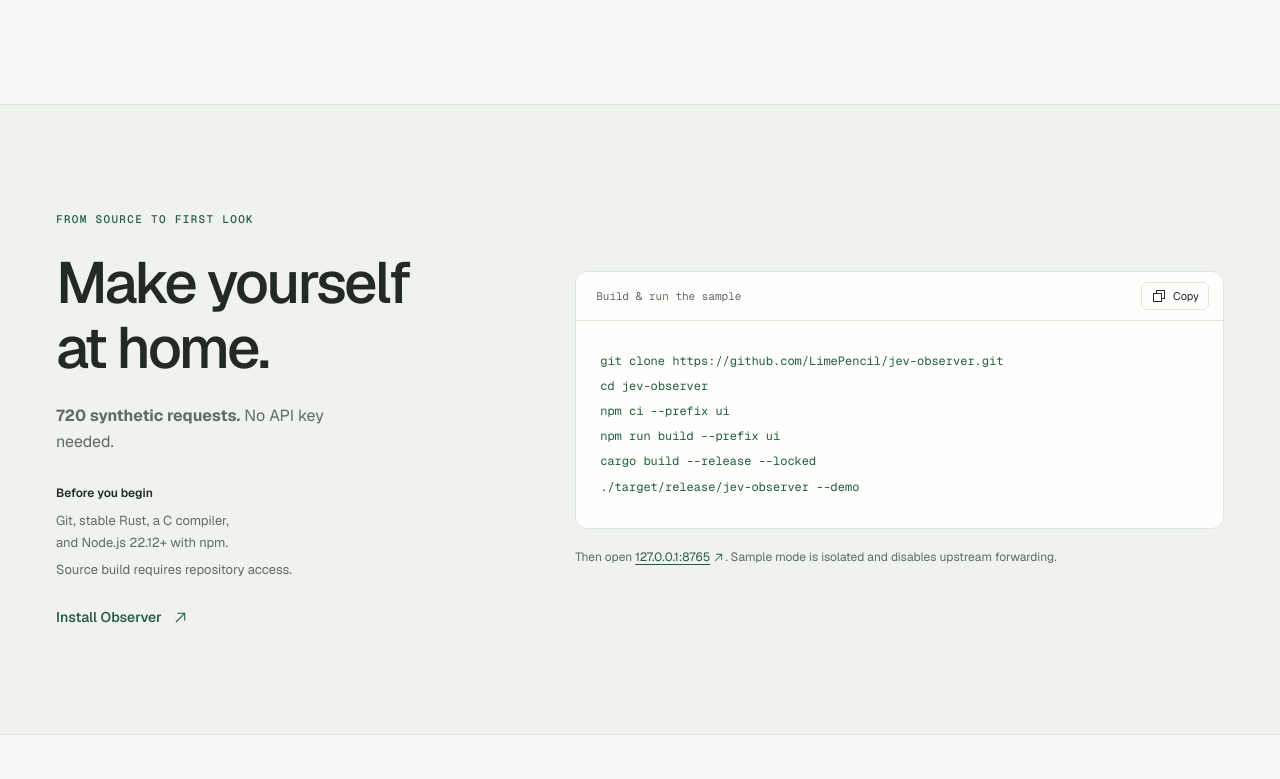
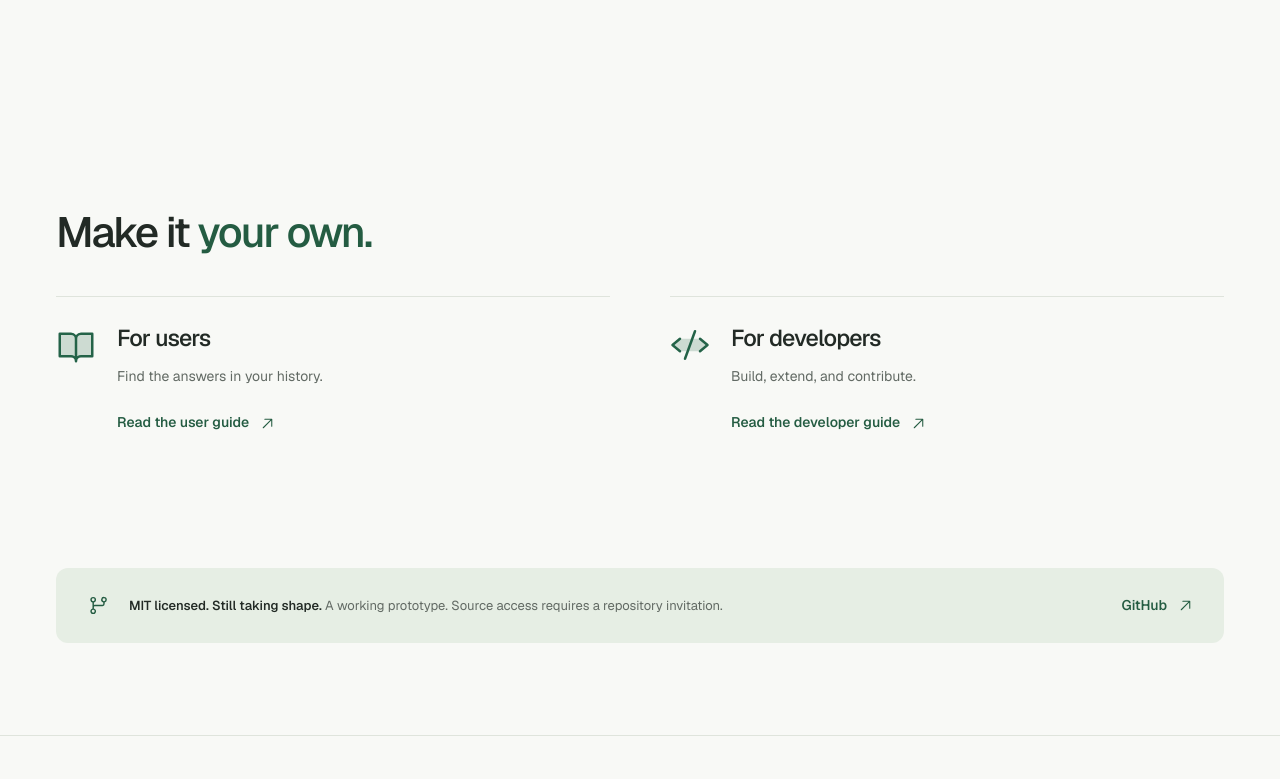
Before and after one commit to LimePencil/jev-observer-web, a Next.js app: page / in a window 1280 px wide. Shown: the part 2481-3260 px from the top of the page. Built offline with nearby package versions, Linux system fonts and the light colour scheme; no server answers.

Commit message:
Move installation details out of homepage

```diff
--- a/app/globals.css
+++ b/app/globals.css
@@ -603,42 +603,6 @@ a:hover > .text-link svg {
   font-family: var(--font-geist-mono), monospace;
   font-weight: 450;
 }
-.install-section {
-  border-block: 1px solid var(--line);
-  background: var(--surface-subtle);
-}
-.install-grid {
-  display: grid;
-  grid-template-columns: 0.85fr 1.25fr;
-  gap: 78px;
-  align-items: center;
-}
-.install-copy,
-.install-code {
-  min-width: 0;
-}
-.install-copy h2 {
-  margin-top: 22px;
-  font-size: clamp(40px, 4.7vw, 58px);
-}
-.install-copy > p:not(.eyebrow) {
-  color: var(--muted);
-  margin-top: 22px;
-  max-width: 310px;
-  font-size: 16px;
-}
-.requirements {
-  margin-block: 24px;
-}
-.requirements > span {
-  font-size: 12px;
-  font-weight: 600;
-}
-.requirements p {
-  margin-top: 6px;
-  color: var(--muted);
-  font-size: 13px;
-}
 .code-block {
   border: 1px solid var(--line);
   border-radius: 12px;
@@ -685,27 +649,6 @@ a:hover > .text-link svg {
 }
 .code-block code {
   font-family: inherit;
-}
-.install-code .code-block {
-  background: var(--surface);
-  margin: 0;
-}
-.install-code .code-block pre {
-  padding-block: 28px;
-}
-.install-footnote {
-  color: var(--muted);
-  font-size: 12px;
-  line-height: 1.8;
-  margin-top: 18px;
-}
-.install-footnote a {
-  display: inline-flex;
-  align-items: center;
-  gap: 2px;
-  color: var(--accent-text);
-  text-decoration: underline;
-  text-underline-offset: 3px;
 }
 .docs-links {
   display: grid;
@@ -1387,9 +1330,6 @@ a:hover > .text-link svg {
   .flow-node strong {
     font-size: 11px;
   }
-  .install-grid {
-    gap: 40px;
-  }
   .docs-layout {
     grid-template-columns: 195px minmax(0, 1fr);
     gap: 35px;
@@ -1596,16 +1536,6 @@ a:hover > .text-link svg {
   .privacy-facts {
     max-width: 370px;
   }
-  .install-grid {
-    grid-template-columns: minmax(0, 1fr);
-    gap: 28px;
-  }
-  .install-copy h2 {
-    font-size: 44px;
-  }
-  .install-copy > p:not(.eyebrow) {
-    max-width: 400px;
-  }
   .code-block pre {
     font-size: 10px;
     padding: 18px;
--- a/app/page.tsx
+++ b/app/page.tsx
@@ -15,9 +15,8 @@ import {
 } from "@phosphor-icons/react/dist/ssr";
 import { Reveal } from "@/components/reveal";
 import { ProductTour } from "@/components/product-tour";
-import { CodeBlock } from "@/components/code-block";
 import { HeroFlow } from "@/components/hero-flow";
-import { installCommand, site } from "@/lib/site";
+import { site } from "@/lib/site";
 
 export const metadata: Metadata = {
   alternates: { canonical: "/" },
@@ -157,47 +156,6 @@ export default function Home() {
           </Reveal>
         </div>
       </section>
-      <section
-        className="section install-section"
-        id="install"
-        aria-labelledby="install-title"
-      >
-        <div className="container install-grid">
-          <Reveal className="install-copy">
-            <p className="eyebrow">From source to first look</p>
-            <h2 id="install-title">
-              Make yourself
-              <br />
-              at home.
-            </h2>
-            <p>
-              <strong>720 synthetic requests.</strong> No API key needed.
-            </p>
-            <div className="requirements">
-              <span>Before you begin</span>
-              <p>
-                Git, stable Rust, a C compiler,
-                <br />
-                and Node.js 22.12+ with npm.
-              </p>
-              <p>Source build requires repository access.</p>
-            </div>
-            <Link href="/docs/installation" className="text-link">
-              Install Observer <ArrowUpRight size={17} />
-            </Link>
-          </Reveal>
-          <Reveal className="install-code" delay={0.1}>
-            <CodeBlock code={installCommand} title="Build & run the sample" />
-            <p className="install-footnote">
-              Then open{" "}
-              <a href="http://127.0.0.1:8765" target="_blank" rel="noreferrer">
-                127.0.0.1:8765 <ArrowUpRight size={13} />
-              </a>
-              . Sample mode is isolated and disables upstream forwarding.
-            </p>
-          </Reveal>
-        </div>
-      </section>
       <section className="section container" aria-labelledby="docs-title">
         <Reveal>
           <div className="section-heading">
--- a/lib/site.ts
+++ b/lib/site.ts
@@ -13,9 +13,3 @@ export function siteUrl() {
     return new URL(`https://${process.env.VERCEL_URL}`);
   return new URL("http://localhost:3000");
 }
-export const installCommand = `git clone https://github.com/LimePencil/jev-observer.git
-cd jev-observer
-npm ci --prefix ui
-npm run build --prefix ui
-cargo build --release --locked
-./target/release/jev-observer --demo`;
```
